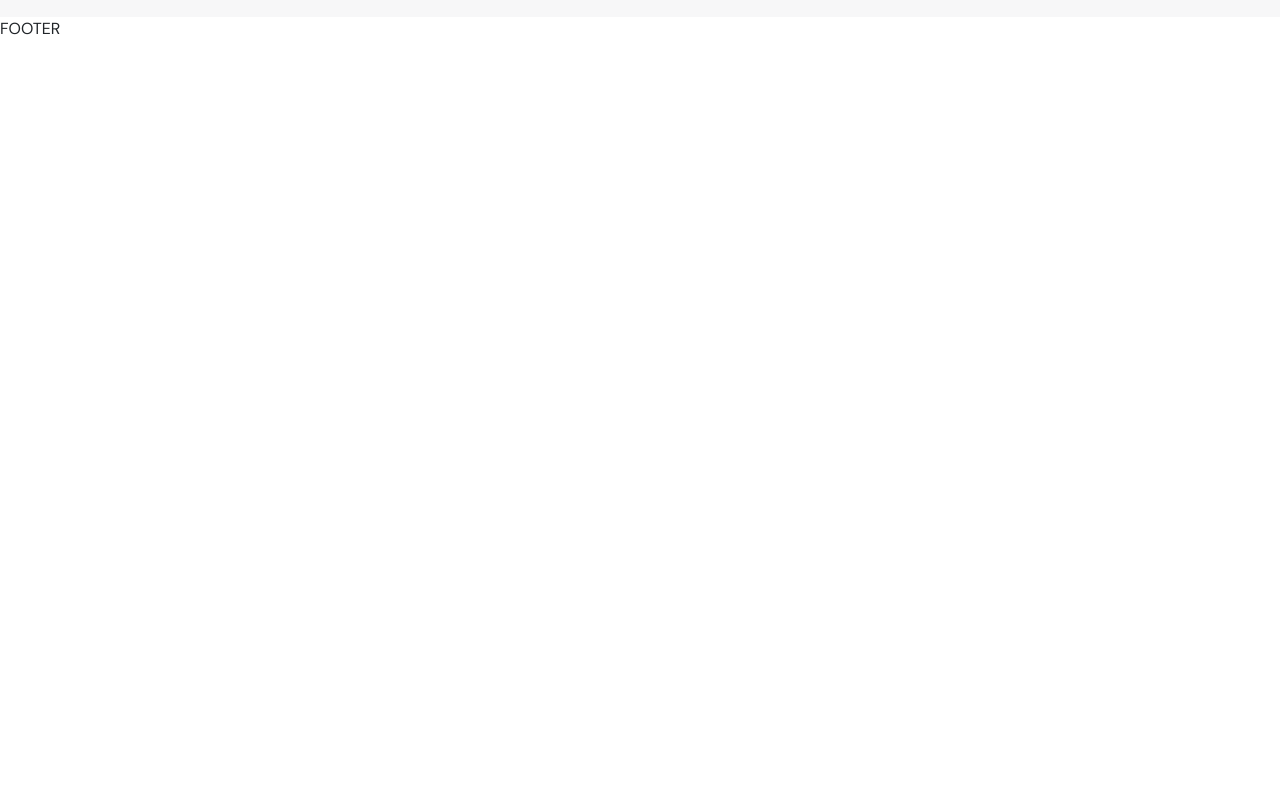
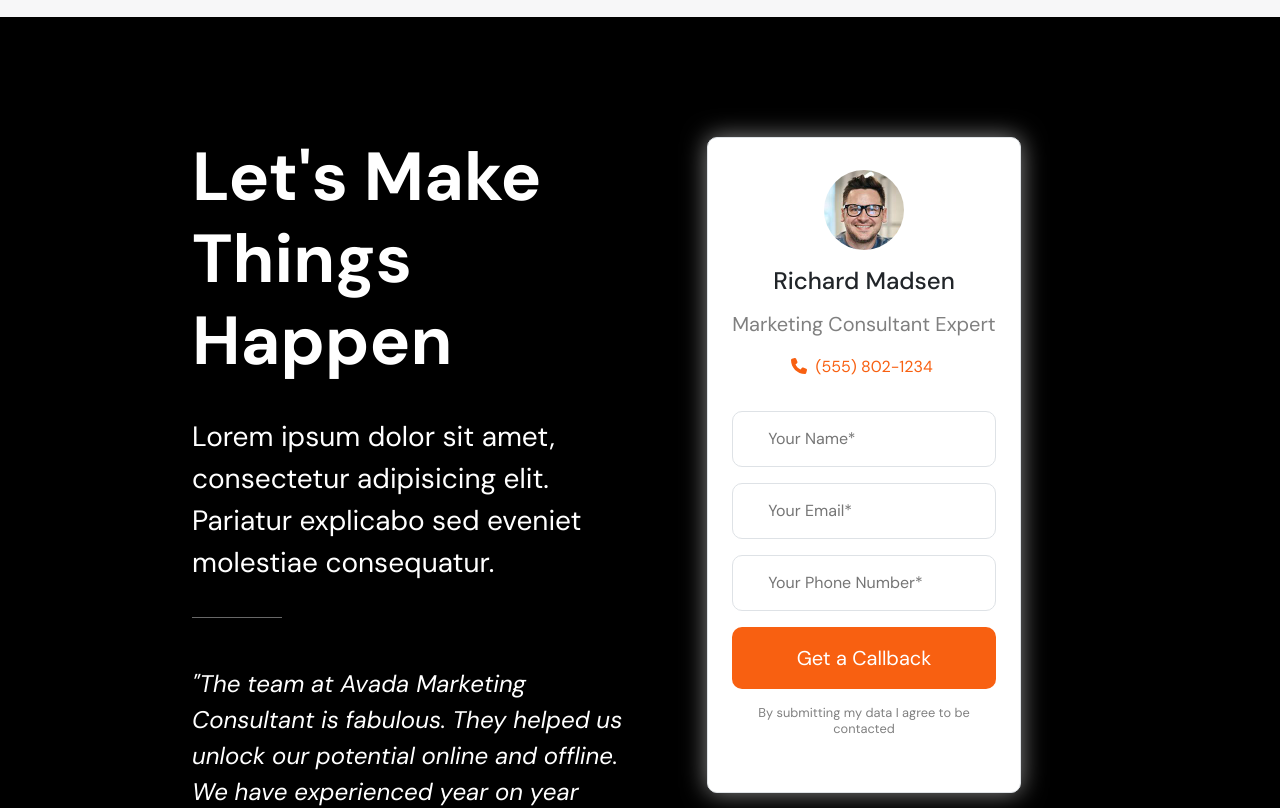
Before and after one commit to iacopobuffoni/proj-html-vuejs, a Vue app: page / in a window 1280 px wide. Shown: the part 9680-10488 px from the top of the page. Before the commit the page ends 9721 px from the top, so only its background shows below. Built offline with nearby package versions, Linux system fonts and the light colour scheme.

Commit message:
Main Finito

```diff
--- a/src/components/Main/AppMain.vue
+++ b/src/components/Main/AppMain.vue
@@ -8,6 +8,7 @@ import AppMainOrganisations from './AppMainOrganisations.vue';
 import AppMainFirstLightGraySection from './AppMainFirstLightGraySection.vue';
 import AppMainBigPhoto from './AppMainBigPhoto.vue';
 import AppMainMarketingResources from './AppMainMarketingResources.vue';
+import AppMainFooter from './AppMainFooter.vue';
 export default {
     name: 'AppMain',
     components: {
@@ -19,7 +20,8 @@ export default {
         AppMainOrganisations,
         AppMainFirstLightGraySection,
         AppMainBigPhoto,
-        AppMainMarketingResources
+        AppMainMarketingResources,
+        AppMainFooter
 
     }
 }
@@ -40,6 +42,9 @@ export default {
             <AppMainBigPhoto/>
             <AppMainMarketingResources/>
         </main>
+        <footer>
+            <AppMainFooter/>
+        </footer>
     </main>
 </template>
 
--- /dev/null
+++ b/src/components/Main/AppMainFooter.vue
@@ -0,0 +1,68 @@
+<script>
+export default {
+    name: 'AppMainFooter',
+}
+</script>
+
+<template>
+    <main>
+        <header>
+            <div class="header-container">
+                <div class="left-header-container">
+                    <h1 class="">
+                        Let's Make Things Happen
+                    </h1>
+                    <p>
+                        Lorem ipsum dolor sit amet, consectetur adipisicing elit. Pariatur explicabo sed eveniet
+                        molestiae consequatur.
+                    </p>
+                    <div class="line">
+
+                    </div>
+                    <p class="mt-5 fs-4 fst-italic"> "The team at Avada Marketing Consultant is fabulous. They helped us
+                        unlock our potential online and offline. We have experienced year on year growth due to their
+                        progressive approach." </p>
+                    <h5 class="mt-1"> George Anderson </h5>
+                    <h6> Digitalbox CEO </h6>
+
+                </div>
+                <div class="right-header-container">
+                    <div class="box px-4 border">
+                        <div class="upper">
+                            <div class="profile">
+                                <img src="../../assets/images/marketing-consultant-expert.jpg" alt="">
+                            </div>
+                            <h4 class="">
+                                Richard Madsen
+                            </h4>
+                            <h5 class="">
+                                Marketing Consultant Expert
+                            </h5>
+                            <div class="orange">
+                                <font-awesome-icon icon="fa-solid fa-phone" class="me-1" />
+                                <span class="me-1">
+                                    (555) 802-1234
+                                </span>
+                            </div>
+                        </div>
+                        <form action="">
+                            <input type="text" class="border" placeholder="Your Name*">
+                            <input type="text" class="mt-3 border" placeholder="Your Email*">
+                            <input type="text" class="mt-3 border" placeholder="Your Phone Number*">
+                            <div class="btn mt-3">
+                                <a class="orange fs-5"> Get a Callback </a>
+                            </div>
+                        </form>
+                        <h6 class="mt-3 pb-5">
+                            By submitting my data I agree to be contacted
+                        </h6>
+                    </div>
+                </div>
+            </div>
+        </header>
+    </main>
+</template>
+
+<style lang="scss" scoped>
+@import "../../styles/main/appmainfooter.scss";
+</style>
--- /dev/null
+++ b/src/styles/main/appmainfooter.scss
@@ -0,0 +1,119 @@
+@import "../partials/mixins.scss";
+
+main {
+    width: 100%;
+    min-height: 100px;
+
+    header {
+        width: 100%;
+        background-color: black;
+        position: relative;
+        padding-bottom: 120px;
+
+        .header-container {
+            width: 70%;
+            margin: auto;
+            display: flex;
+
+            .left-header-container {
+                width: 50%;
+                color: white;
+
+                h1 {
+                    font-size: 4.25em;
+                    font-weight: bold;
+                    padding-top: 120px;
+                }
+
+                p {
+                    font-size: 1.75em;
+                    margin: 1.2em 0;
+                }
+
+                .line {
+                    border-bottom: 0.5px solid  #686868 ;
+                    width: 20%;
+                }
+
+                h6 {
+                    font-weight: lighter;
+                    font-size: 0.9em;
+                    color: #ccc9c6;
+                }
+
+            }
+
+            .right-header-container {
+                width: 50%;
+                height: 100%;
+                padding-top: 120px;
+
+                .box {
+                    background-color: white;
+                    width: 70%;
+                    height: 100%;
+                    border-radius: 10px;
+                    margin: auto;
+                    text-align: center;
+                    box-shadow: 0px 0px 25px #888888;
+
+                    .upper {
+                        text-align: center;
+                        padding: 2em 0;
+
+                        .profile {
+                            width: 80px;
+                            height: 80px;
+                            margin: auto;
+                            border-radius: 50%;
+                            overflow: hidden;
+
+                            img {
+                                width: 100%;
+                            }
+                        }
+
+                        h4 {
+                            margin-top: 0.7em;
+                        }
+
+                        h5 {
+                            font-weight: lighter;
+                            color: gray;
+                            margin-top: 0.8em;
+                        }
+
+                        .orange {
+                            color: $orange;
+                            margin-top: 1.2em;
+                        }
+                    }
+
+                    input {
+                        @include my-btn;
+                        width: 100%;
+                    }
+
+                    .btn {
+                        @include my-btn;
+                        color: black;
+                        text-align: center;
+                        background-color: $orange;
+                        width: 100%;
+
+                        a {
+                            color: white;
+                            text-decoration: none;
+                        }
+                    }
+
+                    h6 {
+                        font-size: 0.8em;
+                        color: gray;
+                        font-weight: lighter;
+                    }
+                }
+            }
+        }
+    }
+}
```
